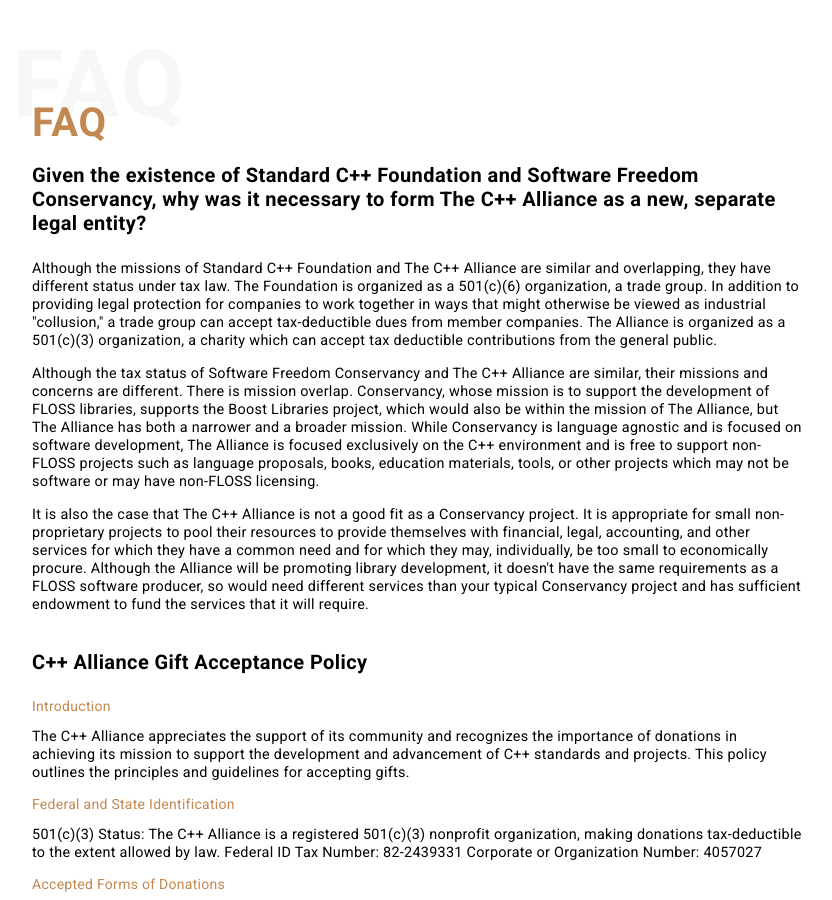
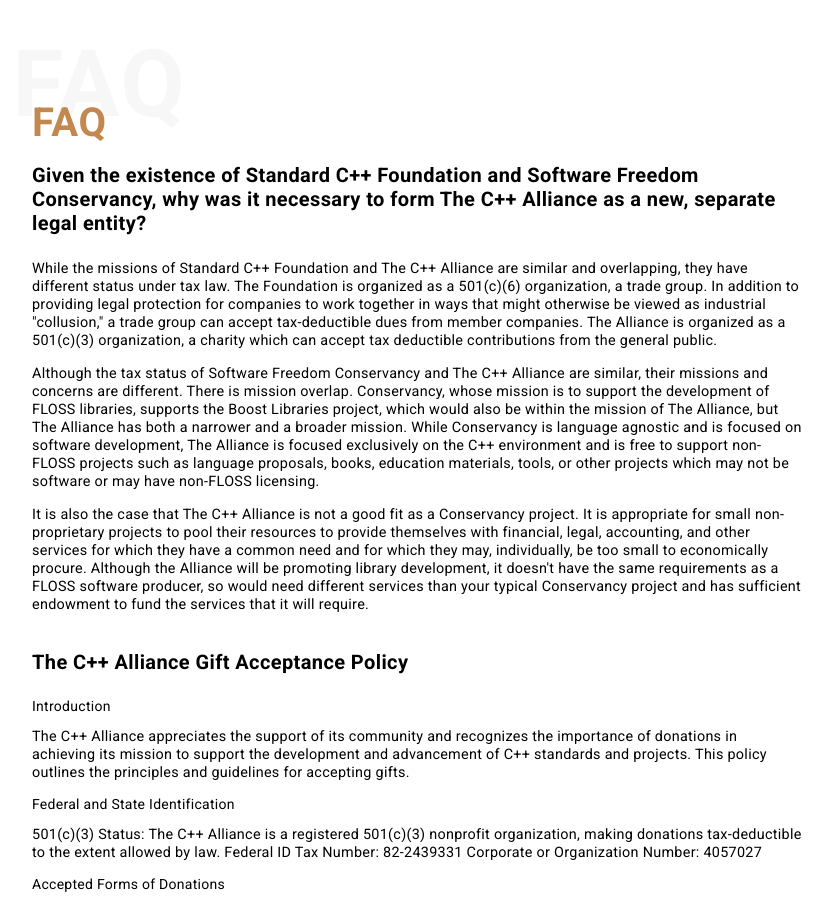
Before and after one commit to unecigarettewm/cppa-www, a Jekyll site: the page built from index.html, in a window 1280 px wide and 900 px high, scrolled down 7886 px. Shown: the whole window, without its empty margins (68-900 px from the left). Built offline with Jekyll 4.4.1, drawn with Linux system fonts in a browser that asks for light colours.

Commit message:
Text change, manual style override for black xs

```diff
--- a/index.html
+++ b/index.html
@@ -504,7 +504,7 @@
 
       <h3 class="text-m section-subheader">Given the existence of Standard C++ Foundation and Software Freedom Conservancy, why was it necessary to form The C++ Alliance as a new, separate legal entity?</h3>
 
-      <p class='text-xxs'>Although the missions of Standard C++ Foundation and The C++ Alliance are similar and overlapping, they have different status under tax law. The Foundation is organized as a 501(c)(6) organization, a trade group. In addition to providing legal protection for companies to work together in ways that might otherwise be viewed as industrial "collusion," a trade group can accept tax-deductible dues from member companies. The Alliance is organized as a 501(c)(3) organization, a charity which can accept tax deductible contributions from the general public.</p>
+      <p class='text-xxs'>While the missions of Standard C++ Foundation and The C++ Alliance are similar and overlapping, they have different status under tax law. The Foundation is organized as a 501(c)(6) organization, a trade group. In addition to providing legal protection for companies to work together in ways that might otherwise be viewed as industrial "collusion," a trade group can accept tax-deductible dues from member companies. The Alliance is organized as a 501(c)(3) organization, a charity which can accept tax deductible contributions from the general public.</p>
       <p class='text-xxs'>Although the tax status of Software Freedom Conservancy and The C++ Alliance are similar, their missions and concerns are different. There is mission overlap. Conservancy, whose mission is to support the development of FLOSS libraries, supports the Boost Libraries project, which would also be within the mission of The Alliance, but The Alliance has both a narrower and a broader mission. While Conservancy is language agnostic and is focused on software development, The Alliance is focused exclusively on the C++ environment and is free to support non-FLOSS projects such as language proposals, books, education materials, tools, or other projects which may not be software or may have non-FLOSS licensing.</p>
       <p class='text-xxs'>It is also the case that The C++ Alliance is not a good fit as a Conservancy project. It is appropriate for small non-proprietary projects to pool their resources to provide themselves with financial, legal, accounting, and other services for which they have a common need and for which they may, individually, be too small to economically procure. Although the Alliance will be promoting library development, it doesn't have the same requirements as a FLOSS software producer, so would need different services than your typical Conservancy project and has sufficient endowment to fund the services that it will require.</p>
 
@@ -514,13 +514,13 @@
 
     <div class='formatted-text faq-content'>
 
-      <h3 class="text-m section-subheader">C++ Alliance Gift Acceptance Policy</h3>
+      <h3 class="text-m section-subheader">The C++ Alliance Gift Acceptance Policy</h3>
 
-      <p class='text-xs'>Introduction</p>
+      <p class='text-xs' style="color: black;">Introduction</p>
 
       <p class='text-xxs'>The C++ Alliance appreciates the support of its community and recognizes the importance of donations in achieving its mission to support the development and advancement of C++ standards and projects. This policy outlines the principles and guidelines for accepting gifts.</p>
 
-      <p class='text-xs'>Federal and State Identification</p>
+      <p class='text-xs' style="color: black;">Federal and State Identification</p>
 
       <p class='text-xxs'>
         501(c)(3) Status: The C++ Alliance is a registered 501(c)(3) nonprofit organization, making donations tax-deductible to the extent allowed by law.
@@ -528,7 +528,7 @@
         Corporate or Organization Number: 4057027
       </p>
 
-      <p class='text-xs'>Accepted Forms of Donations</p>
+      <p class='text-xs' style="color: black;">Accepted Forms of Donations</p>
 
       <p class='text-xxs'>
         Checks or Money Orders: Donations via checks or money orders are welcome. These should be made payable to The C++ Alliance.
@@ -536,22 +536,22 @@
         Other Forms of Donation: At this time, The C++ Alliance is limited in its ability to accept non-monetary gifts or donations in kind. However, potential donors are encouraged to contact us to discuss any such contributions.
       </p>
 
-      <p class='text-xs'>Restrictions and Conditions</p>
+      <p class='text-xs' style="color: black;">Restrictions and Conditions</p>
 
       <p class='text-xxs'>
         Unrestricted Gifts: Unrestricted gifts are greatly appreciated as they allow the organization to allocate funds where they are most needed to support our mission.
         Restricted Gifts: Currently, The C++ Alliance prefers not to accept donations with significant restrictions or conditions due to the potential for added administrative complexity. Donors wishing to make a restricted gift should contact the organization to discuss the possibility and ensure alignment with our mission and capabilities.
       </p>
 
-      <p class='text-xs'>Donor Recognition</p>
+      <p class='text-xs' style="color: black;">Donor Recognition</p>
 
       <p class='text-xxs'>The C++ Alliance values each contribution and will acknowledge all donations in accordance with the donor's wishes for recognition or anonymity.</p>
 
-      <p class='text-xs'>Review and Amendments</p>
+      <p class='text-xs' style="color: black;">Review and Amendments</p>
 
       <p class='text-xxs'>This policy is subject to review and amendment by The C++ Alliance's board of directors to ensure it continues to serve the best interests of the organization and its community.</p>
 
-      <p class='text-xs'>Contact Information</p>
+      <p class='text-xs' style="color: black;">Contact Information</p>
 
       <p class='text-xxs'>Donors with questions or who wish to discuss potential donations are encouraged to contact us <a href='mailto:{{ 'info@cppalliance.org' | encode_email }}'>info@cppalliance.org</a>.</p>
 
```
